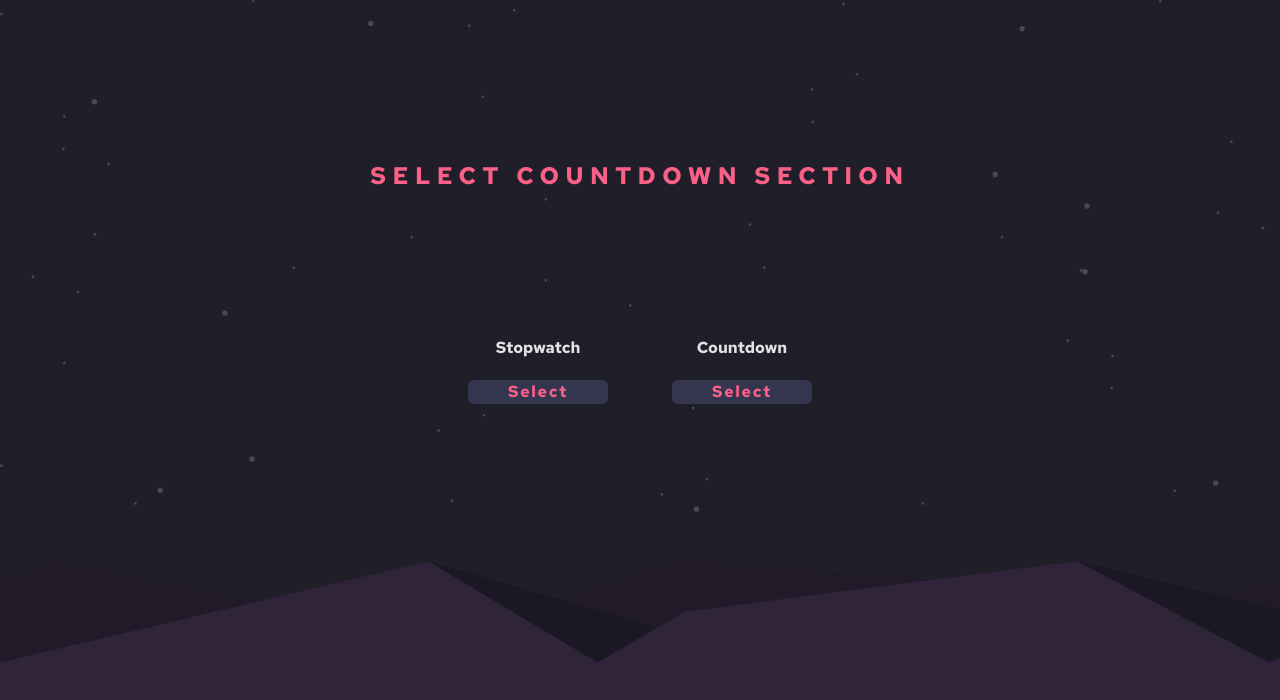
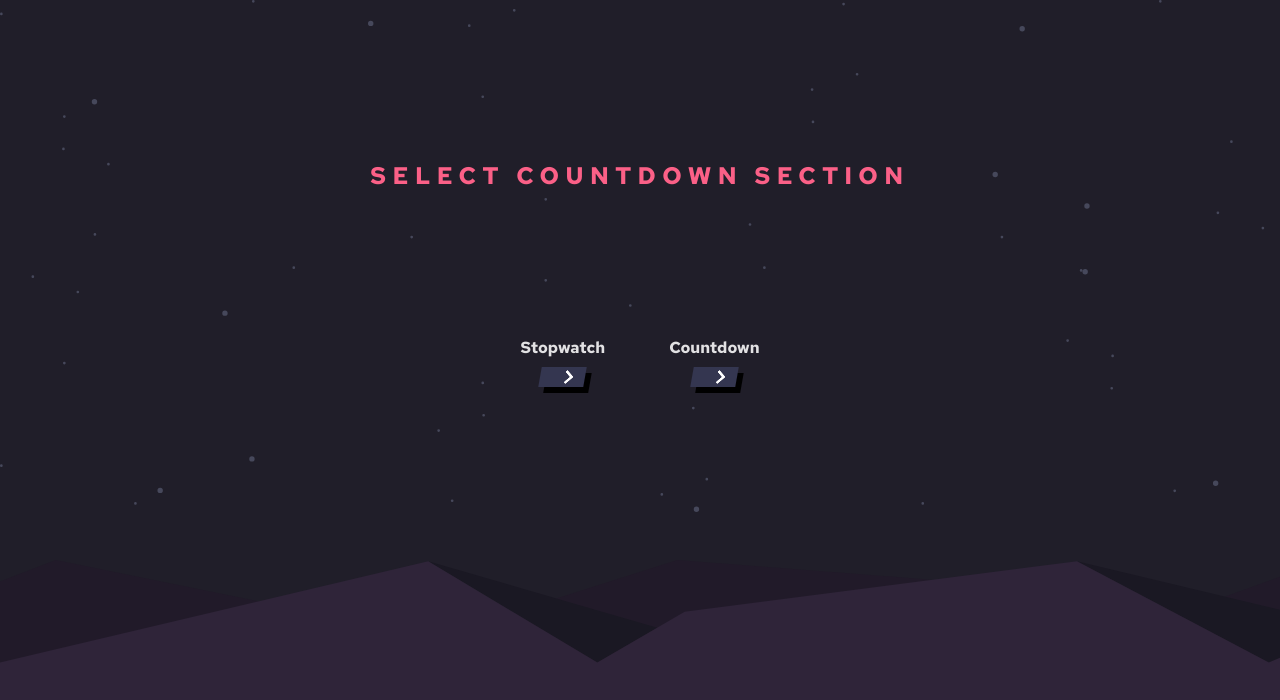
Before and after one commit to BedirKurt/Countdown-Project, a Vue app: page / in a window 1280 px wide. Shown: the top 700 px of the page. Built offline with nearby package versions, Linux system fonts and the light colour scheme.

Commit message:
work in progress v2

```diff
--- a/src/App.vue
+++ b/src/App.vue
@@ -2,6 +2,7 @@
 import { shallowRef, type Component } from "vue";
 import Stopwatch from "./components/timers/Stopwatch.vue";
 import Countdown from "./components/timers/Countdown.vue";
+import BaseButton from "./components/timers/UI/BaseButton.vue";
 
 // Düzenlenecek !
 // import BaseTimer from "./components/timers/BaseTimer.vue";
@@ -15,45 +16,34 @@ const setComponent = (activeComp: Component) => {
 <template>
   <component :is="currentComponent" :setComponent="setComponent" />
   <!--Not (1)** Sorun Çıkarırsa min-h-screen geri al  [1.div]-->
-  <div
-    v-if="currentComponent === null"
-    class="min-h-[40vw] bg-stars bg-cover bg-no-repeat overflow-hidden"
-  >
+  <div v-if="currentComponent === null" class="min-h-[40vw] bg-stars bg-cover bg-no-repeat overflow-hidden">
     <!-- Header -->
     <header class="overflow-hidden flex flex-col items-center justify-center">
       <h1
-        class="text-center text-pColor uppercase tracking-[1vw] sm:tracking-[0.5vw] max-w-screen text-2xl pt-40 font-redhatFont"
-      >
+        class="text-center text-pColor uppercase tracking-[1vw] sm:tracking-[0.5vw] max-w-screen text-2xl pt-40 font-redhatFont">
         Select Countdown Section
       </h1>
     </header>
 
     <!-- Main -->
     <main>
-      <div
-        class="flex justify-center text-center gap-4 sm:gap-16 mt-14 sm:mt-36 font-redhatFont"
-      >
+      <div class="flex justify-center text-center gap-4 sm:gap-16 mt-14 sm:mt-36 font-redhatFont">
         <div class="">
           <!-- Css ile geliştirilecek  [h2] ! -->
           <h2 class="text-md">Stopwatch</h2>
           <!--  svg veya başka iconlar ile gösterilecek [Button] ! // kronometre sayfasına yönlendirecek !  -->
-          <button
-            class="px-10 mt-5 rounded-md text-md text-pColor bg-countdownP transition-transform duration-500 hover:scale-110 tracking-widest hover:text-white"
-            @click="setComponent(Stopwatch)"
-          >
-            Select
+          <button class="" @click="setComponent(Stopwatch)">
+            <BaseButton />
           </button>
         </div>
         <div class="">
           <!-- Css ile geliştirilecek  [h2] ! -->
           <h2 class="text-md">Countdown</h2>
           <!--  svg veya başka iconlar ile gösterilecek [Button] ! // kronometre sayfasına yönlendirecek !  -->
-          <button
-            class="px-10 mt-5 rounded-md text-md text-pColor bg-countdownP transition-transform duration-500 hover:scale-110 tracking-widest hover:text-white"
-            @click="setComponent(Countdown)"
-          >
-            Select
+          <button class="" @click="setComponent(Countdown)">
+            <BaseButton />
           </button>
+
         </div>
       </div>
     </main>
@@ -61,8 +51,8 @@ const setComponent = (activeComp: Component) => {
     <!-- Footer -->
     <footer>
       <div
-        class="socials bg-hills bg-cover bg-no-repeat overflow-hidden fixed bottom-0 w-full min-h-36 lg:min-h-60 md:min-h-40"
-      ></div>
+        class="socials bg-hills bg-cover bg-no-repeat overflow-hidden fixed bottom-0 w-full min-h-36 lg:min-h-60 md:min-h-40">
+      </div>
     </footer>
   </div>
 </template>
--- /dev/null
+++ b/src/components/timers/UI/BaseButton.vue
@@ -0,0 +1,111 @@
+<script setup lang="ts">
+</script>
+<template>
+    <!-- From Uiverse.io by mobinkakei -->
+    <button class="cta flex items-center bg-countdownP ">
+        <span class="span"></span>
+        <span class="second">
+            <svg width="20px" height="20px" viewBox="0 0 66 43" version="1.1" xmlns="http://www.w3.org/2000/svg"
+                xmlns:xlink="http://www.w3.org/1999/xlink">
+                <g id="arrow" stroke="none" stroke-width="1" fill="none" fill-rule="evenodd">
+                    <path class="one"
+                        d="M40.1543933,3.89485454 L43.9763149,0.139296592 C44.1708311,-0.0518420739 44.4826329,-0.0518571125 44.6771675,0.139262789 L65.6916134,20.7848311 C66.0855801,21.1718824 66.0911863,21.8050225 65.704135,22.1989893 C65.7000188,22.2031791 65.6958657,22.2073326 65.6916762,22.2114492 L44.677098,42.8607841 C44.4825957,43.0519059 44.1708242,43.0519358 43.9762853,42.8608513 L40.1545186,39.1069479 C39.9575152,38.9134427 39.9546793,38.5968729 40.1481845,38.3998695 C40.1502893,38.3977268 40.1524132,38.395603 40.1545562,38.3934985 L56.9937789,21.8567812 C57.1908028,21.6632968 57.193672,21.3467273 57.0001876,21.1497035 C56.9980647,21.1475418 56.9959223,21.1453995 56.9937605,21.1432767 L40.1545208,4.60825197 C39.9574869,4.41477773 39.9546013,4.09820839 40.1480756,3.90117456 C40.1501626,3.89904911 40.1522686,3.89694235 40.1543933,3.89485454 Z"
+                        fill="#FFFFFF"></path>
+                    <path class="two"
+                        d="M20.1543933,3.89485454 L23.9763149,0.139296592 C24.1708311,-0.0518420739 24.4826329,-0.0518571125 24.6771675,0.139262789 L45.6916134,20.7848311 C46.0855801,21.1718824 46.0911863,21.8050225 45.704135,22.1989893 C45.7000188,22.2031791 45.6958657,22.2073326 45.6916762,22.2114492 L24.677098,42.8607841 C24.4825957,43.0519059 24.1708242,43.0519358 23.9762853,42.8608513 L20.1545186,39.1069479 C19.9575152,38.9134427 19.9546793,38.5968729 20.1481845,38.3998695 C20.1502893,38.3977268 20.1524132,38.395603 20.1545562,38.3934985 L36.9937789,21.8567812 C37.1908028,21.6632968 37.193672,21.3467273 37.0001876,21.1497035 C36.9980647,21.1475418 36.9959223,21.1453995 36.9937605,21.1432767 L20.1545208,4.60825197 C19.9574869,4.41477773 19.9546013,4.09820839 20.1480756,3.90117456 C20.1501626,3.89904911 20.1522686,3.89694235 20.1543933,3.89485454 Z"
+                        fill="#FFFFFF"></path>
+                    <path class="three"
+                        d="M0.154393339,3.89485454 L3.97631488,0.139296592 C4.17083111,-0.0518420739 4.48263286,-0.0518571125 4.67716753,0.139262789 L25.6916134,20.7848311 C26.0855801,21.1718824 26.0911863,21.8050225 25.704135,22.1989893 C25.7000188,22.2031791 25.6958657,22.2073326 25.6916762,22.2114492 L4.67709797,42.8607841 C4.48259567,43.0519059 4.17082418,43.0519358 3.97628526,42.8608513 L0.154518591,39.1069479 C-0.0424848215,38.9134427 -0.0453206733,38.5968729 0.148184538,38.3998695 C0.150289256,38.3977268 0.152413239,38.395603 0.154556228,38.3934985 L16.9937789,21.8567812 C17.1908028,21.6632968 17.193672,21.3467273 17.0001876,21.1497035 C16.9980647,21.1475418 16.9959223,21.1453995 16.9937605,21.1432767 L0.15452076,4.60825197 C-0.0425130651,4.41477773 -0.0453986756,4.09820839 0.148075568,3.90117456 C0.150162624,3.89904911 0.152268631,3.89694235 0.154393339,3.89485454 Z"
+                        fill="#FFFFFF"></path>
+                </g>
+            </svg>
+        </span>
+    </button>
+
+
+</template>
+
+
+<style scoped>
+/* From Uiverse.io by mobinkakei */
+.cta {
+    display: flex;
+    padding: 0px 10px;
+    text-decoration: none;
+    font-size: 14px;
+    color: white;
+    transition: 1s;
+    box-shadow: 6px 6px 0 black;
+    transform: skewX(-10deg);
+    border: none;
+    cursor: pointer;
+}
+
+.cta:focus {
+    outline: none;
+}
+
+.cta:hover {
+    transition: 0.5s;
+    box-shadow: 3px 2px 0 hsl(345, 95%, 68%);
+}
+
+.cta .second {
+    transition: 0.5s;
+    margin-right: 0px;
+}
+
+.cta:hover .second {
+    transition: 0.5s;
+    margin-right: 25px;
+}
+
+.span {
+    transform: skewX(15deg);
+}
+
+.second {
+    width: 10px;
+    margin-left: 15px;
+    position: relative;
+    top: 12%;
+}
+
+.one {
+    transition: 0.4s;
+    transform: translateX(-60%);
+}
+
+.two {
+    transition: 0.5s;
+    transform: translateX(-30%);
+}
+
+.cta:hover .three {
+    animation: color_anim 1s infinite 0.2s;
+}
+
+.cta:hover .one {
+    transform: translateX(0%);
+    animation: color_anim 1s infinite 0.6s;
+}
+
+.cta:hover .two {
+    transform: translateX(0%);
+    animation: color_anim 1s infinite 0.4s;
+}
+
+@keyframes color_anim {
+    0% {
+        fill: hsl(345, 95%, 68%);
+    }
+
+    50% {
+        fill:  white;
+    }
+
+    100% {
+        fill: hsl(345, 95%, 68%);
+    }
+}
+</style>
--- /dev/null
+++ b/src/components/timers/UI/BasePauseButton.vue
@@ -0,0 +1,58 @@
+<template>
+    <button class="button">
+        <svg class="svg-icon" fill="none" height="24" viewBox="0 0 24 24" width="24" xmlns="http://www.w3.org/2000/svg">
+            <g stroke="#ff2849" stroke-linecap="round" stroke-width="2">
+                <rect height="14" rx="1.5" width="3" x="15" y="5"></rect>
+                <rect height="14" rx="1.5" width="3" x="6" y="5"></rect>
+            </g>
+        </svg>
+        <span class="label">Pause</span>
+    </button>
+
+</template>
+
+<style scoped>
+.button {
+    width: 122px;
+    height: 50px;
+    padding: 18px 22px 18px 20px;
+    gap: 1px;
+    display: flex;
+    justify-content: center;
+    align-items: center;
+    background: #ff284818;
+    border-radius: 16px;
+    border: none;
+    cursor: pointer;
+}
+
+.label {
+    font-family: sans-serif;
+    height: 23px;
+    font-size: 19px;
+    line-height: 24px;
+    color: #FF2849;
+}
+
+.button:hover {
+    background: #ff284839;
+}
+
+.button:hover .svg-icon {
+    animation: pulse 0.7s linear infinite;
+}
+
+@keyframes pulse {
+    0% {
+        transform: scale(1);
+    }
+
+    50% {
+        transform: scale(1.13);
+    }
+
+    100% {
+        transform: scale(1);
+    }
+}
+</style>
--- /dev/null
+++ b/src/components/timers/UI/BasePlayButton.vue
@@ -0,0 +1,57 @@
+<!-- Play -->
+<template>
+    <button class="button">
+        <svg class="svg-icon" fill="none" height="24" viewBox="0 0 24 24" width="24" xmlns="http://www.w3.org/2000/svg">
+            <g stroke="#ff2849" stroke-linecap="round" stroke-width="2">
+                <polygon points="6,4 18,12 6,20" fill="#ff2849" />
+            </g>
+        </svg>
+        <span class="label">Play</span>
+    </button>
+</template>
+
+<style scoped>
+.button {
+    width: 122px;
+    height: 30px;
+    padding: 18px 22px 18px 20px;
+    gap: 1px;
+    display: flex;
+    justify-content: center;
+    align-items: center;
+    background: #ff284818;
+    border-radius: 16px;
+    border: none;
+    cursor: pointer;
+}
+
+.label {
+    font-family: sans-serif;
+    height: 23px;
+    font-size: 19px;
+    line-height: 24px;
+    color: #FF2849;
+}
+
+.button:hover {
+    background: #ff284839;
+}
+
+.button:hover .svg-icon {
+    animation: pulse 0.7s linear infinite;
+}
+
+@keyframes pulse {
+    0% {
+        transform: scale(1);
+    }
+
+    50% {
+        transform: scale(1.13);
+    }
+
+    100% {
+        transform: scale(1);
+    }
+}
+</style>
--- /dev/null
+++ b/src/components/timers/UI/BaseResetButton.vue
@@ -0,0 +1,56 @@
+<!-- Reset -->
+<template>
+    <button class="button">
+        <svg class="svg-icon" fill="none" height="24" width="24" viewBox="0 0 24 24" xmlns="http://www.w3.org/2000/svg">
+            <path d="M3 10a9 9 0 1 1 2.6 6.4" stroke="#ff2849" stroke-width="2" stroke-linecap="round" stroke-linejoin="round"/>
+            <polyline points="3 6 3 10 7 10" stroke="#ff2849" stroke-width="2" stroke-linecap="round" stroke-linejoin="round"/>
+        </svg>
+        <span class="label">Reset</span>
+    </button>
+</template>
+
+<style scoped>
+.button {
+    width: 122px;
+    height: 30px;
+    padding: 18px 22px 18px 20px;
+    gap: 1px;
+    display: flex;
+    justify-content: center;
+    align-items: center;
+    background: #ff284818;
+    border-radius: 16px;
+    border: none;
+    cursor: pointer;
+}
+
+.label {
+    font-family: sans-serif;
+    height: 23px;
+    font-size: 19px;
+    line-height: 24px;
+    color: #FF2849;
+}
+
+.button:hover {
+    background: #ff284839;
+}
+
+.button:hover .svg-icon {
+    animation: pulse 0.7s linear infinite;
+}
+
+@keyframes pulse {
+    0% {
+        transform: scale(1);
+    }
+
+    50% {
+        transform: scale(1.13);
+    }
+
+    100% {
+        transform: scale(1);
+    }
+}
+</style>
```
Also changed, not shown: src/components/timers/Stopwatch.vue (+25 -43 lines).
